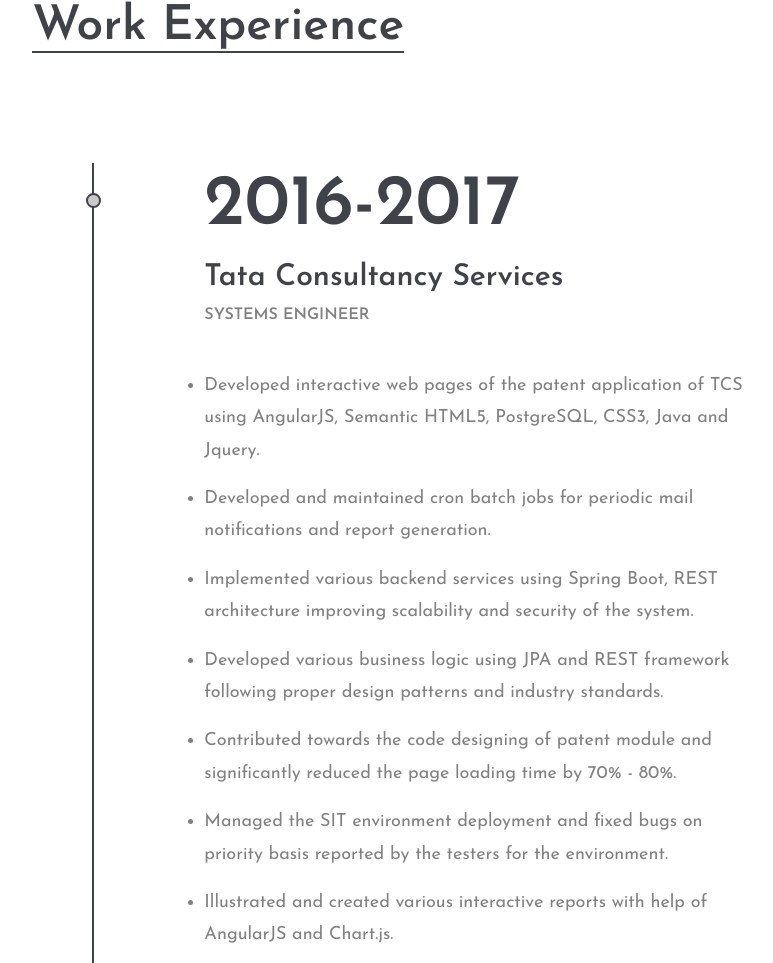
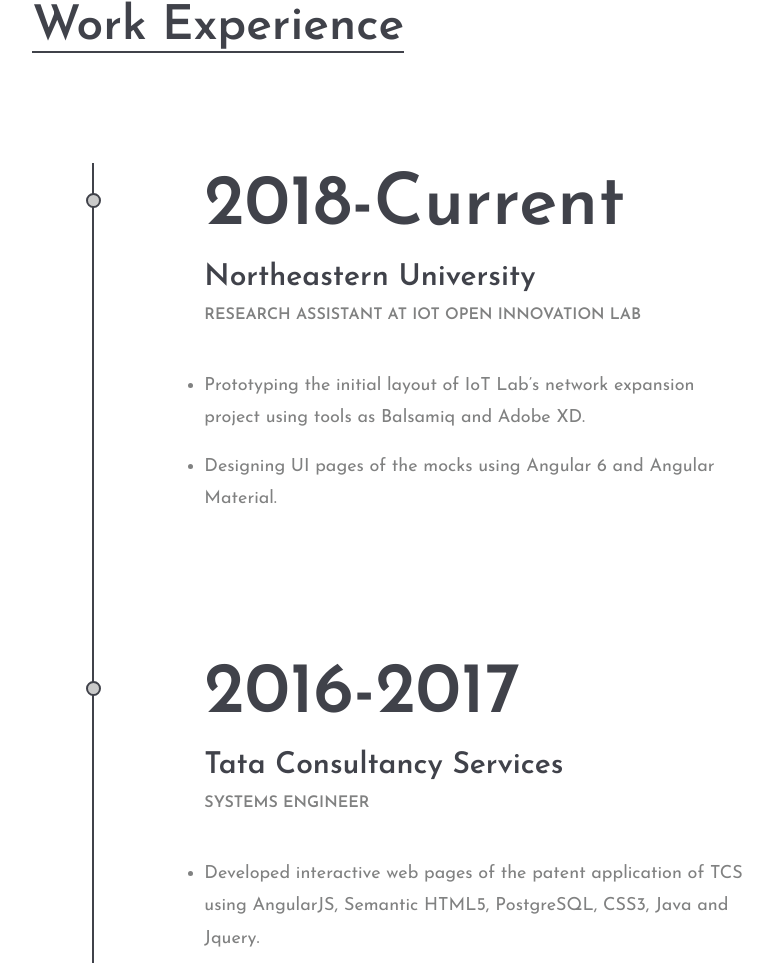
Before and after one commit to Priyaranjan1993/Priyaranjan1993.github.io, a plain HTML site: page index.html in a window 1280 px wide. Shown: the part 1471-2434 px from the top of the page, without its empty margins (196-969 px from the left). Drawn offline with Linux system fonts and the light colour scheme.

Commit message:
Portfolio job profile updated

```diff
--- a/index.html
+++ b/index.html
@@ -138,6 +138,15 @@
                     <h2>Work Experience</h2>
                 </div>
                 <ul class="resume-list">
+                    <li>
+                        <h2>2018-Current</h2>
+                        <h3>Northeastern University</h3>
+                        <h4>Research Assistant at IoT Open Innovation Lab</h4>
+
+                        <p>Prototyping the initial layout of IoT Lab’s network expansion project using tools as Balsamiq and Adobe XD.</p>
+
+                        <p>Designing UI pages of the mocks using Angular 6 and Angular Material.</p>
+                    </li>
                     <li>
                         <h2>2016-2017</h2>
                         <h3>Tata Consultancy Services</h3>
```
